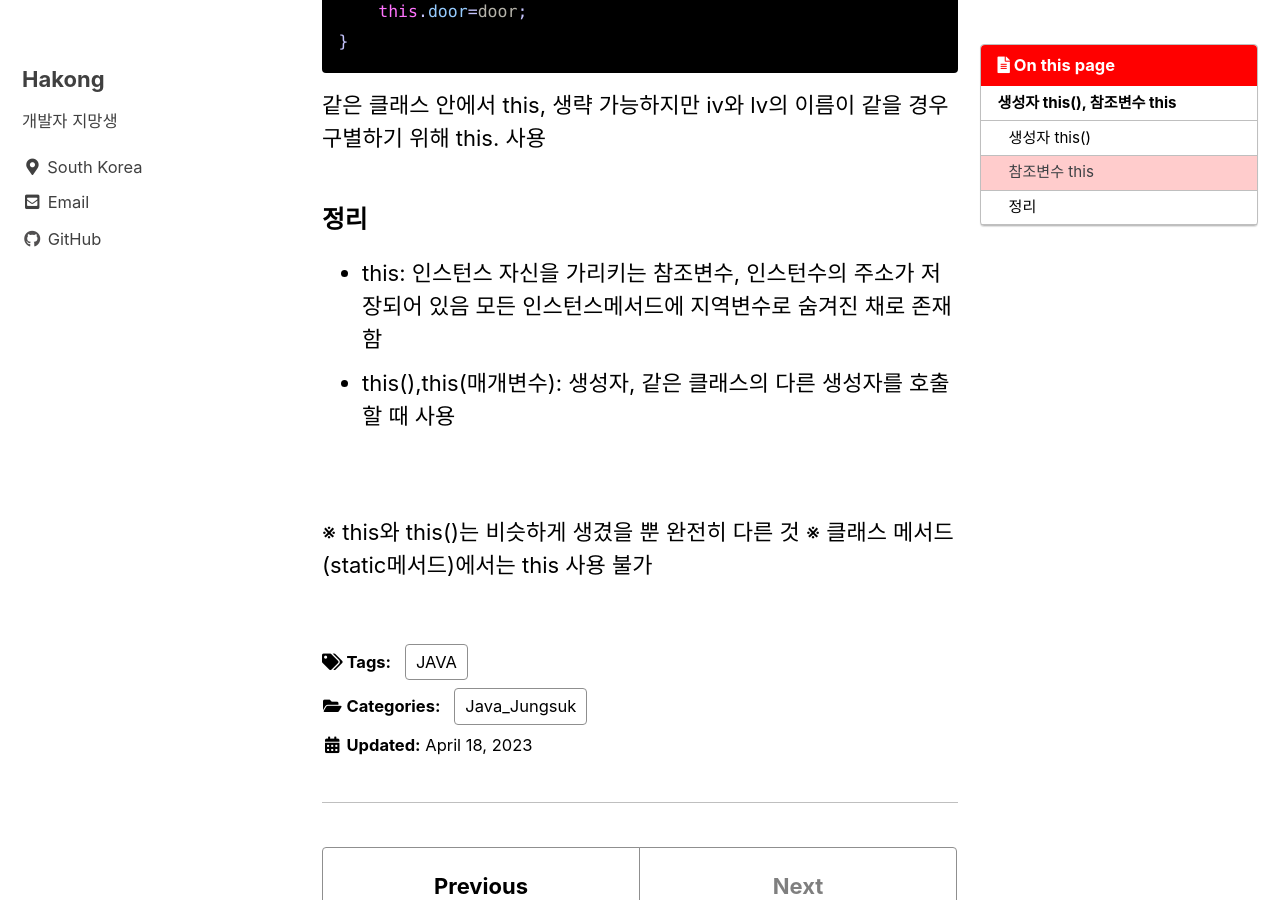
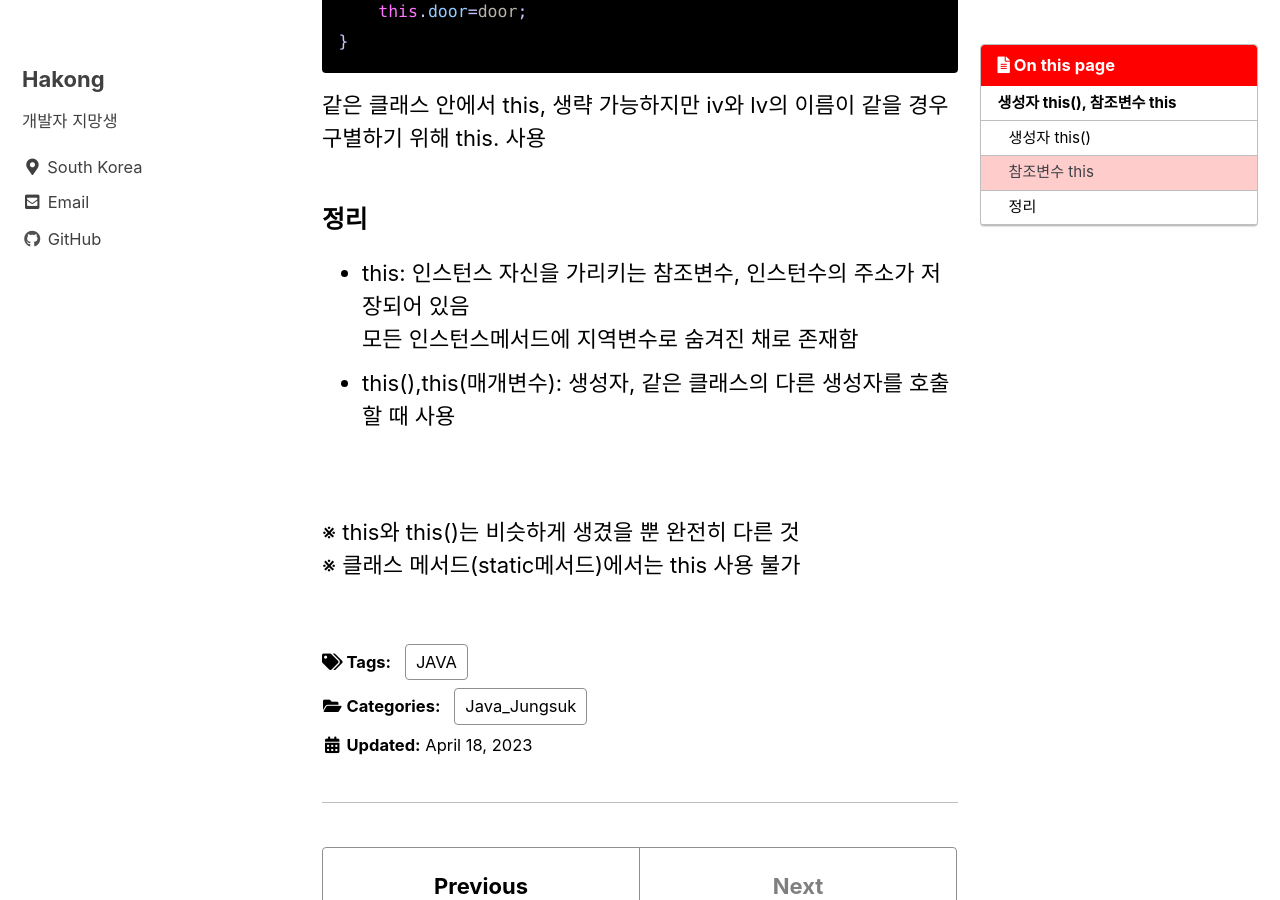
Before and after one commit to xxxjoyxxx/xxxjoyxxx.github.io, a Jekyll site: the page built from _posts/2023-04-18-study0418.md, in a window 1280 px wide and 900 px high, scrolled down 2020 px. Built offline with Jekyll 4.4.1, drawn with Linux system fonts in a browser that asks for light colours; cached includes are drawn as plain includes; some web fonts are replaced.

```diff
--- a/_posts/2023-04-18-study0418.md
+++ b/_posts/2023-04-18-study0418.md
@@ -66,11 +66,11 @@ Car(String color,String gearType,int door) {
 같은 클래스 안에서 this, 생략 가능하지만 iv와 lv의 이름이 같을 경우 구별하기 위해 this. 사용
 
 ### 정리
- * this: 인스턴스 자신을 가리키는 참조변수, 인스턴수의 주소가 저장되어 있음
+ * this: 인스턴스 자신을 가리키는 참조변수, 인스턴수의 주소가 저장되어 있음 <br/>
          모든 인스턴스메서드에 지역변수로 숨겨진 채로 존재함
  * this(),this(매개변수): 생성자, 같은 클래스의 다른 생성자를 호출할 때 사용
 
 <br/>
 
-※ this와 this()는 비슷하게 생겼을 뿐 완전히 다른 것
+※ this와 this()는 비슷하게 생겼을 뿐 완전히 다른 것 <br/>
 ※ 클래스 메서드(static메서드)에서는 this 사용 불가
```
